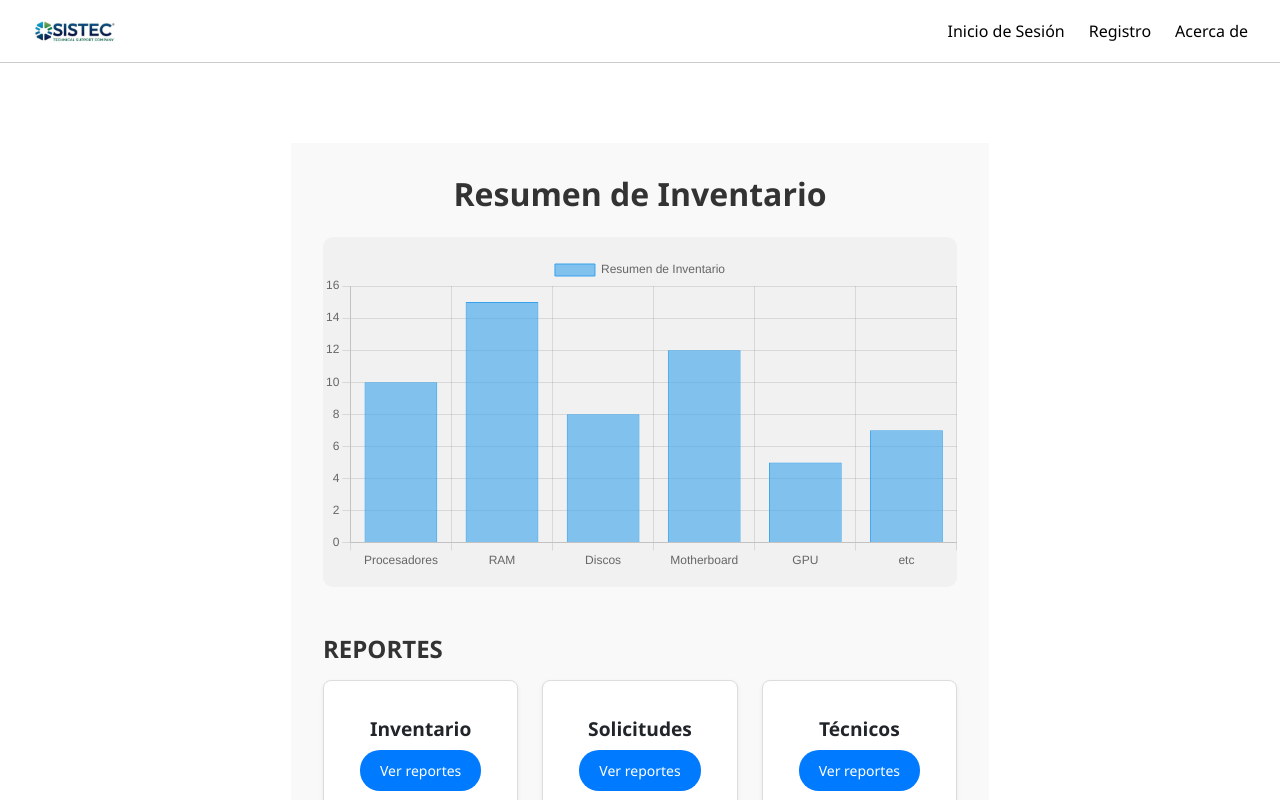
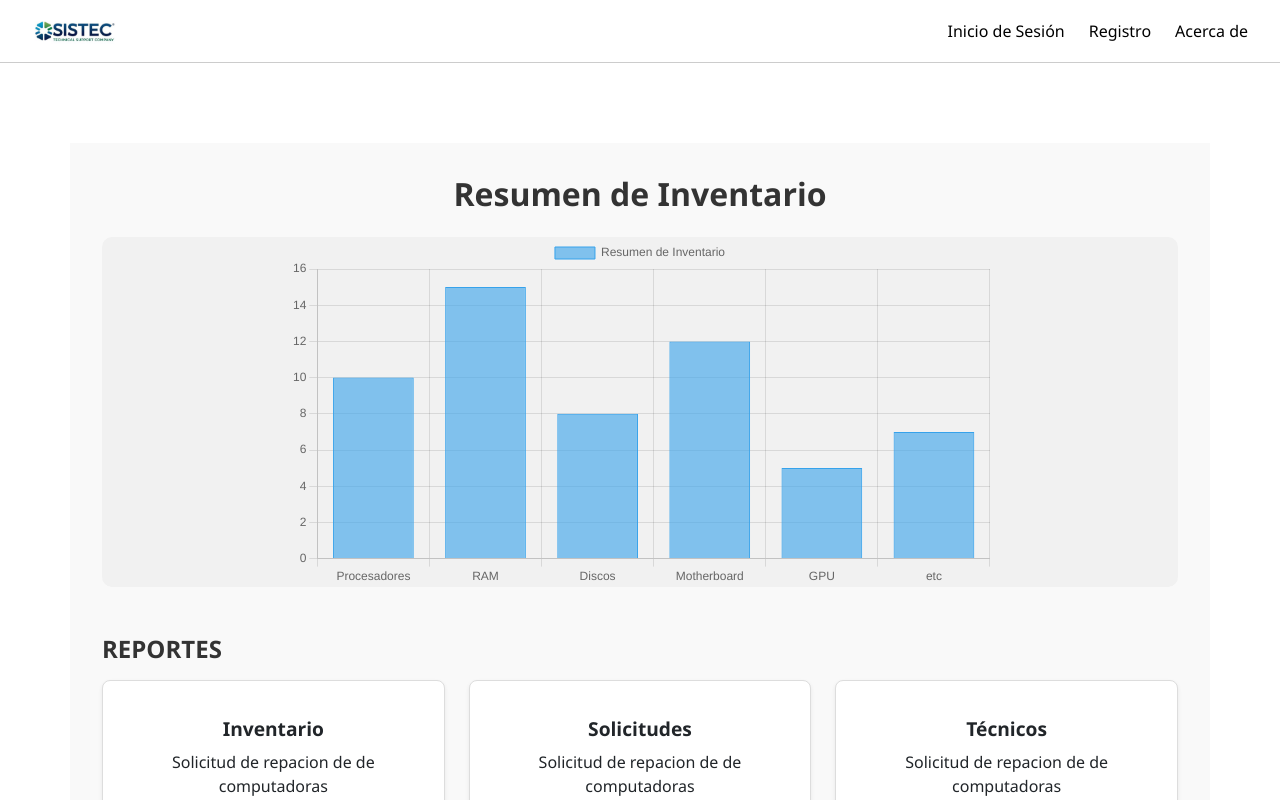
Before and after one commit to CarlosCastaneda04/SISTEC, a React (Vite) app in the folder SISTEC frontend/: page /dashboard-reportes in a window 1280 px wide. Shown: the top 800 px of the page. Built offline with nearby package versions, Linux system fonts and the light colour scheme.

Commit message:
Update DashboardReportes.jsx

```diff
--- a/SISTEC frontend/src/components/DashboardReportes/DashboardReportes.jsx
+++ b/SISTEC frontend/src/components/DashboardReportes/DashboardReportes.jsx
@@ -41,12 +41,14 @@ function DashboardReportes() {
 
       {/* Sección de Reportes */}
       <h4 className="mb-3">REPORTES</h4>
+
       <Row className="mb-5">
         {[...Array(3)].map((_, idx) => (
           <Col key={idx} sm="6" md="4">
             <Card className="shadow-sm service-card mb-3">
               <CardBody>
                 <CardTitle tag="h6">{idx === 0 ? 'Inventario' : idx === 1 ? 'Solicitudes' : 'Técnicos'}</CardTitle>
+                <p>Solicitud de repacion de de computadoras</p>
                 <Button color="primary" size="sm">Ver reportes</Button>
               </CardBody>
             </Card>
```
